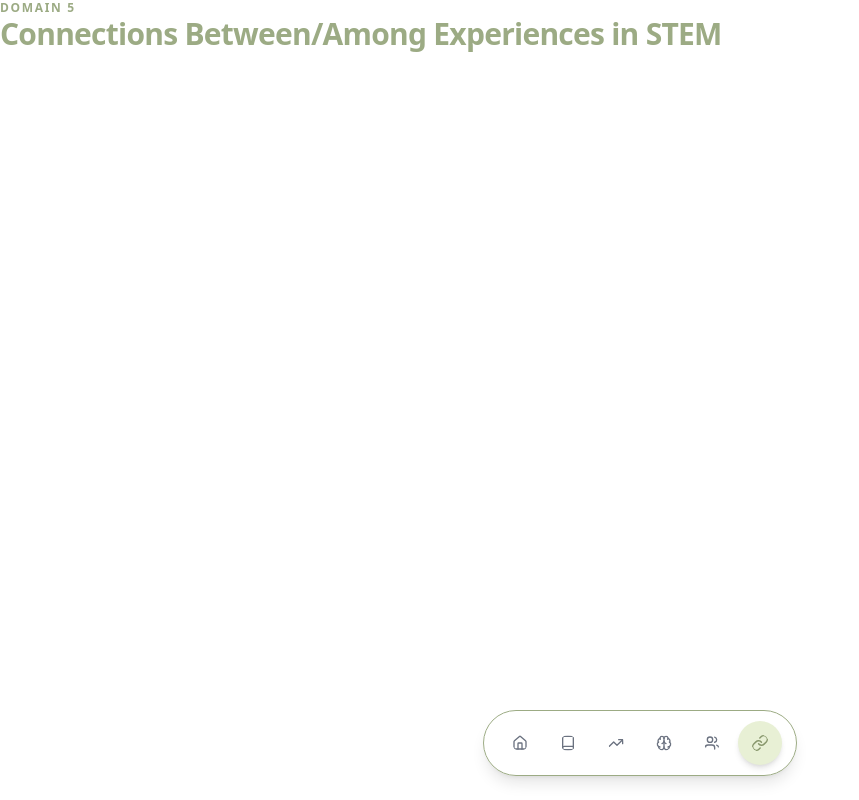
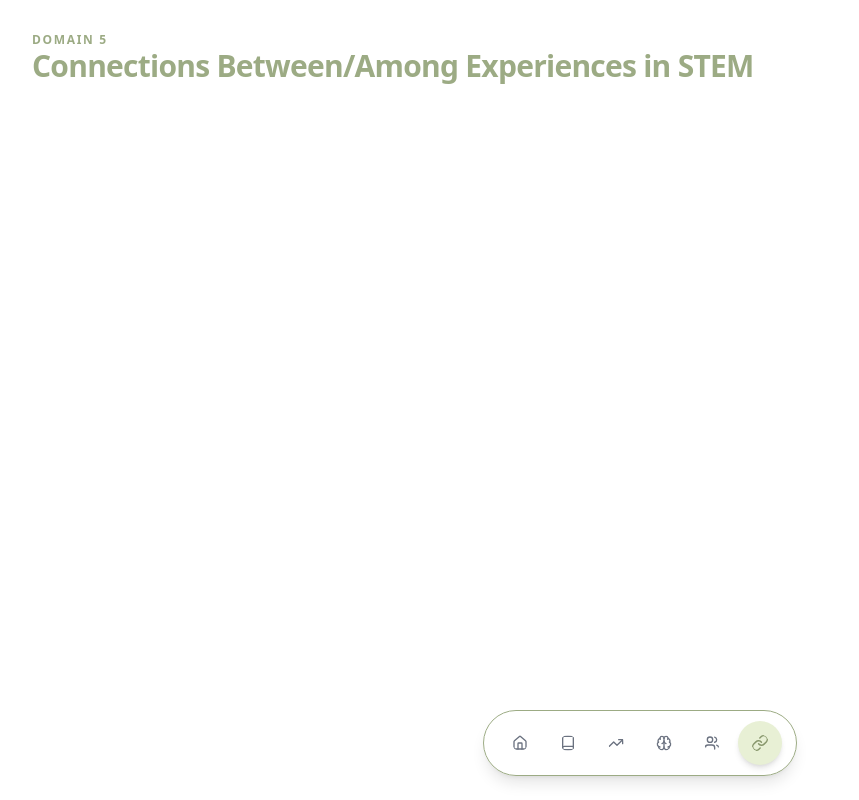
Before and after one commit to heonaliu/stem, a React (Vite) app: page /domain5 in a window 1280 px wide. Shown: the whole page, without its empty margins (0-859 px from the left). Built offline with nearby package versions, Linux system fonts and the light colour scheme.

Commit message:
make sure classes are consistent for divs

```diff
--- a/src/pages/Domain1.jsx
+++ b/src/pages/Domain1.jsx
@@ -2,9 +2,8 @@ import Header from "../components/Header";
 
 export default function Domain1() {
   return (
-    <div className="p-6 flex flex-col gap-8">
-        <Header domain="1" title="Excellence In Disciplines" />
+    <div className="p-8 flex flex-col gap-8">
+      <Header domain="1" title="Excellence In Disciplines" />
     </div>
-
   );
 }
--- a/src/pages/Domain2.jsx
+++ b/src/pages/Domain2.jsx
@@ -20,8 +20,7 @@ const testimonialsData = [
     initials: "MD",
     name: "Ms. Daley",
     role: "Computer Science Teacher",
-    quote:
-      "xyz",
+    quote: "xyz",
     tags: [
       { text: "Computer Science", type: "featured" },
       { text: "Enterprise", type: "default" },
@@ -42,7 +41,6 @@ export default function Domain2() {
 
         <div className="w-full max-w-2xl mx-auto">
           <div className="relative overflow-hidden rounded-2xl border border-white/20 bg-white/10 backdrop-blur-xl shadow-2xl p-6">
-
             <div
               className="absolute inset-0 bg-cover bg-center opacity-60 scale-110"
               style={{
@@ -51,11 +49,9 @@ export default function Domain2() {
               }}
             />
 
-
             <div className="relative z-10">
               <TestimonialStack testimonials={testimonialsData} />
             </div>
-
           </div>
         </div>
       </div>
--- a/src/pages/Domain4.jsx
+++ b/src/pages/Domain4.jsx
@@ -1,9 +1,8 @@
 import Header from "../components/Header";
 export default function Domain4() {
-    return (
-        <div className="flex flex-col gap-8 p-8">
-             <Header domain="4" title="Innovation and Creativity" />
-        </div>
-
-    );
+  return (
+    <div className="flex flex-col gap-8 p-8">
+      <Header domain="4" title="STEM Citizenship" />
+    </div>
+  );
 }
--- a/src/pages/Domain5.jsx
+++ b/src/pages/Domain5.jsx
@@ -1,9 +1,11 @@
 import Header from "../components/Header";
 export default function Domain5() {
-    return (
-        <div>
-            <Header domain="5" title="Connections Between/Among Experiences in STEM" />
-        </div>
-
-    );
+  return (
+    <div className="p-8 flex flex-col gap-8">
+      <Header
+        domain="5"
+        title="Connections Between/Among Experiences in STEM"
+      />
+    </div>
+  );
 }
```
Also changed, not shown: src/pages/Domain3.jsx (+5 -6 lines). Lines whose indentation alone changed are shown as unchanged.
